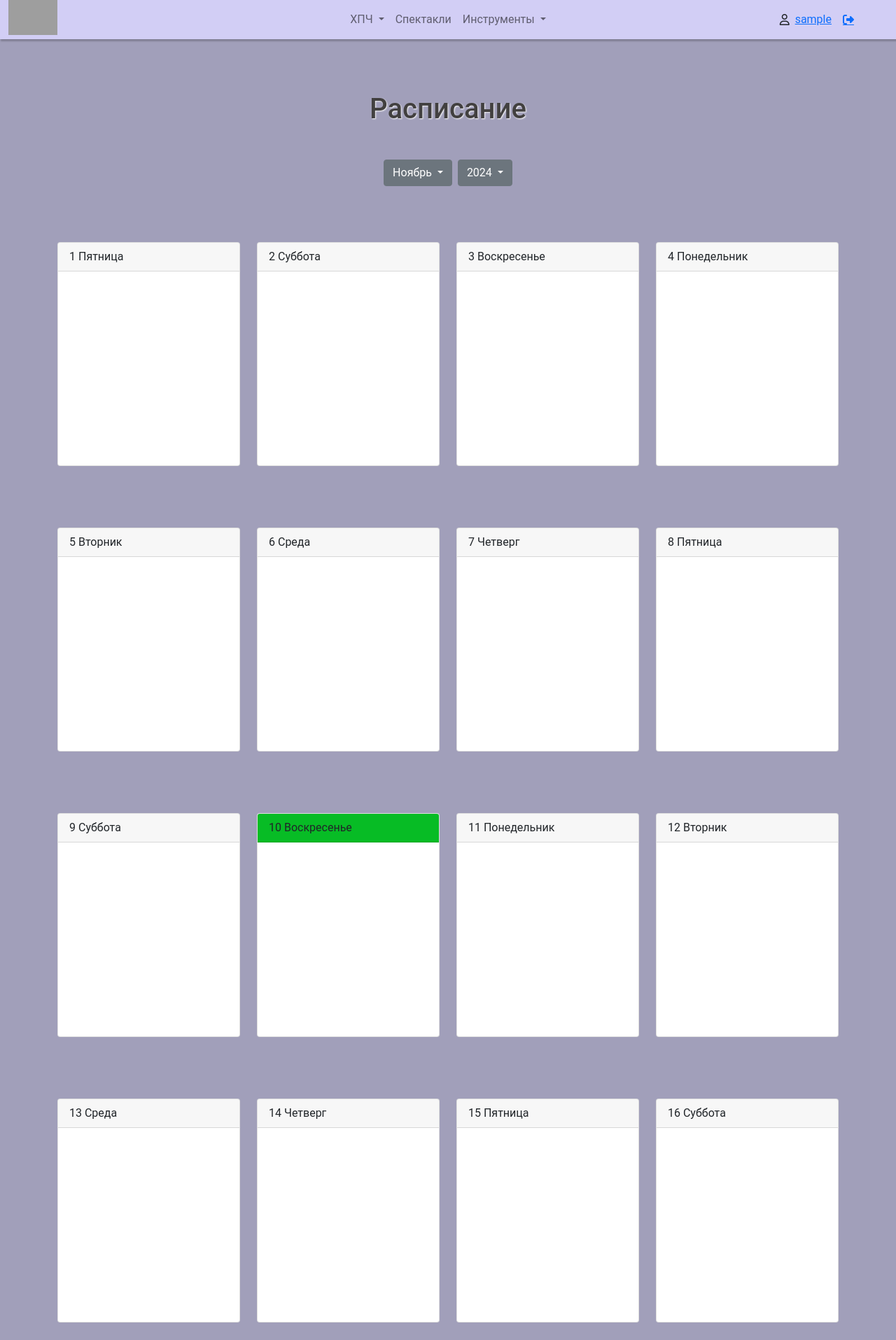
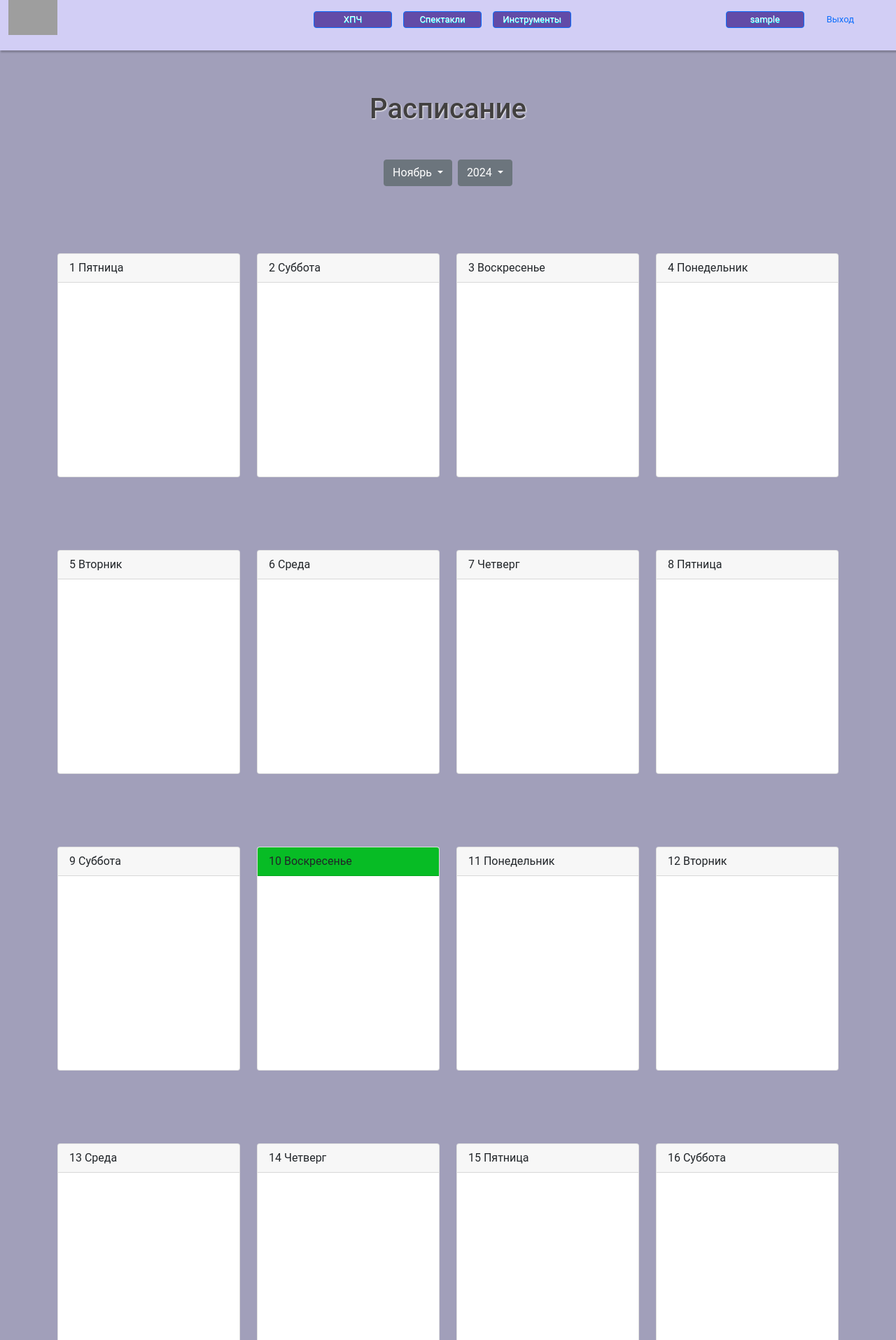
Before and after one commit to bukhantcev/Moh_2.0, a Django app: page / in a window 1280 px wide. Shown: the top 1915 px of the page at 70% size. Run offline with Django 5.2, Linux system fonts and the light colour scheme; the visitor is signed in with stand-in values (Sample User, id 1); data that the repository does not hold is empty; style sheets or scripts are compiled from the project's sources; some libraries are stand-ins or nearby versions; grey boxes are pictures that could not be loaded.

Commit message:
moh2.0_novosib

```diff
--- a/accounts/models.py
+++ b/accounts/models.py
@@ -8,7 +8,8 @@ from django.contrib.auth.models import User
 class Profile(models.Model):
     user = models.OneToOneField(User, on_delete=models.CASCADE, verbose_name='Username')
     phone = models.CharField(max_length=20, verbose_name="Номер телефона")
-    dolgnost = models.CharField(max_length=50, verbose_name='Название подразделения')
+    podrazdelenie = models.CharField(max_length=50, verbose_name='Название подразделения', default='', blank=True)
+    dolgnost = models.CharField(max_length=50, verbose_name='Должность', default='', blank=True)
 
     @receiver(post_save, sender=User)
     def create_user_profile(sender, instance, created, **kwargs):
--- a/main/models.py
+++ b/main/models.py
@@ -91,7 +91,7 @@ def calendar (result='', user_valid=False, card_header_bg_color='', author=''):
     </div>
   </div>
 </div>\n'''
-        result = result + f'<div class="col h-100" style="padding-top: 4rem" id="id_card_{i+1}"><div class="card" style="height: 20rem" ><div class="card-header" style="font-size: 1rem; {today_color}">{i+1} {weekdays[date.weekday()]}</div><div class="card-body"><ul style="margin-right: 2rem">{event_li}</ul></p></div></div></div>\n'
+        result = result + f'<div class="col h-100" style="padding-top: 5rem" id="id_card_{i+1}"><div class="card" style="height: 20rem" ><div class="card-header" style="font-size: 1rem; {today_color}">{i+1} {weekdays[date.weekday()]}</div><div class="card-body"><ul style="margin-right: 2rem">{event_li}</ul></p></div></div></div>\n'
     return result
 
 def calendar_switch_month(): #---------------------MONTS
--- a/main/static/main/css/main.css
+++ b/main/static/main/css/main.css
@@ -24,7 +24,7 @@
 
 
 /*=============================================General===============================================*/
-h1 {
+h1, h3 {
     color: #424040;
     text-shadow: 1px 1px 2px rgb(248, 248, 248);
 }
@@ -32,21 +32,31 @@ h1 {
 html, body{
     height: 100%;
 }
+a {
+    text-decoration: none;
+    transition: .15s ease-in-out;
+}
+.nav-link{
+    color: #fff;
+}
+.active{
+    color: #fff;
+}
+.linkNbtn :hover{
+    text-shadow: 4px 4px 4px rgb(249, 237, 163);
+    transition: .15s ease;
+}
+.linkNbtn {
 
+    transition: .15s ease;
+}
 body{
     min-width: 334px;
     font-family: "Roboto", sans-serif;
     background-color: var(--base-color);
 
 }
-.navbar-light .navbar-nav:hover{
-    color: var(--shadow-color);
-    box-shadow: 0px 0px 2px 3px rgba(24, 4, 203, .1);
 
-}
-.navbar-light .navbar-nav .nav-link:hover{
-    color: var(--text-hover-color);
-}
 
 .wrapper{
     min-height: 100%;
@@ -60,40 +70,56 @@ main.main{
 footer.footer{
     position: relative;
 }
-.btn-link {
-    --bs-btn-color: #fff;
-    --bs-btn-bg: ##d2cef5;
-    --bs-btn-border-color: #d2cef5;
-    --bs-btn-hover-color: #bbb5f3;
-    --bs-btn-hover-bg: #bbb5f3;
-    --bs-btn-hover-border-color: #bbb5f3;
-    --bs-btn-focus-shadow-rgb: 60,153,110;
-    --bs-btn-active-color: #fff;
-    --bs-btn-active-bg: #fff;
-    --bs-btn-active-border-color: #bbb5f3;
-    --bs-btn-active-shadow: inset 0 3px 5px rgba(0, 0, 0, 0.125);
-    --bs-btn-disabled-color: #fff;
-    --bs-btn-disabled-bg: #d2cef5;
-    --bs-btn-disabled-border-color: #d2cef5;
-    text-decoration: none;
+
+
+  .btn-custom {
+    color: #fff;
+    background-color: #624ba7;
+    border-color: #0d6efd;
+    width: 15rem;
+    margin-bottom: 0.2rem;
+    text-shadow: 0.5px 0.5px 0px rgb(2, 251, 255);
+  }
+  .btn-custom:hover{
+    color: rgb(246, 251, 143);
+    background-color: #3c2f61;
+    text-shadow: 1px 1px 1px rgb(255, 255, 255);
+  }
+
+  .btn-custom-header{
+    width: 7rem;
+    margin-bottom: 0px;
+    height: 1.5rem;
+    font-size: small;
+    padding: 0;
+    margin-right: 1rem;
+  }
+  .btn-custom-header-user{
+
+    margin-bottom: 16px;
 
   }
 
-  .btn-custom {
-    color: #fff;
-    background-color: #0bd3ee;
-    border-color: #0d6efd;
-    width: 15rem;
-    margin-bottom: 0.2rem;
+  .btn-custom-header-side{
+    margin-bottom: 1rem;
   }
+
   .btn-custom-delete {
     color: #fff;
     background-color: #ff0000;
     border-color: #0d6efd;
     width: 3rem;
+    text-shadow: 0.5px 0.5px 0px rgb(164, 44, 72);
+  }
+  .btn-custom-delete:hover{
+    color: rgb(255, 255, 255);
+    background-color: #951d1d;
+    text-shadow: 0.5px 0.5px 0px rgb(255, 255, 255);
   }
   .btn-primary {
     margin-top: 1rem;
+    background-color: #4b4266;
+    text-shadow: 0.5px 0.5px 0px rgb(2, 251, 255);
   }
 
  .show{
@@ -204,7 +230,9 @@ header .row {
     margin-top: 70px;
 }
 
-
+.w-80{
+    width: 80% !important;
+}
 
 
 @media only screen and (max-width : 575px) {
--- a/main/templates/main/folder.html
+++ b/main/templates/main/folder.html
@@ -9,7 +9,7 @@
 {% block main %}
 <div class="row">
     <div class="col d-flex justify-content-center" style="margin-top: 150px;">
-        <a href="edit_spect?id={{spect.id}}"><h1><button class="btn btn-custom">{{ spect.name }}</button></h1></a>
+        <a class="linkNbtn" href="edit_spect?id={{spect.id}}"><h1>{{ spect.name }}</h1></a>
 
     </div>
 
--- a/main/templates/main/index.html
+++ b/main/templates/main/index.html
@@ -6,9 +6,9 @@
 <main class="main" id="main">
   <div class="main-header">
     <div class="container-fluid h-100">
-      <h1 class="text-center" style="margin-top: 8rem; margin-bottom: 3rem;">
-        Расписание
-      </h1>
+
+        <a href="{{ today }}" class="linkNbtn"><h1 class="text-center" style="margin-top: 8rem; margin-bottom: 3rem;">Расписание</h1></a>
+
       <div class="row">
         <div class="col d-flex justify-content-center">
           <div class="dropdown"><!--------------------------calendar------------------------>
@@ -71,9 +71,9 @@
 </main>
 
 <script>
-  window.addEventListener('load', () => {
+  function Today() {
     document.getElementById('auto-scroll').click();
-});
+};
 
 </script>
 
--- a/main/templates/main/layout.html
+++ b/main/templates/main/layout.html
@@ -49,7 +49,7 @@
       </div>
       <!--------------------------offcanvas------------------------>
 
-      <div class="offcanvas offcanvas-start w-50" tabindex="-1" id="offcanvasTop" aria-labelledby="offcanvasTopLabel">
+      <div class="offcanvas offcanvas-start w-80" tabindex="-1" id="offcanvasTop" aria-labelledby="offcanvasTopLabel">
         <div class="offcanvas-header">
           <div class="col-2"><!--logo-->
             <div class="logo-test"><a href="{% url 'home' %}?home=home" type="submit"><img
--- a/main/templates/main/offcanvas.html
+++ b/main/templates/main/offcanvas.html
@@ -2,48 +2,47 @@
   <div class="container-fluid justify-content-center">
     <div class="navbar" id="navbarNavDropdown">
       <ul class="navbar-nav  justify-content-center">
-        <a class="nav-link dropdown-toggle" href="#" id="navbarDropdownMenuLink" role="button" data-bs-toggle="dropdown"
+        <a href="#" id="navbarDropdownMenuLink" data-bs-toggle="dropdown"
           aria-expanded="false">
-          ХПЧ
+          <button type="button" class="btn btn-custom btn-custom-header btn-custom-header-side">ХПЧ</button>
         </a>
         <ul class="dropdown-menu" aria-labelledby="navbarDropdownMenuLink">
-          <li><button type="button" class="btn btn-link text-decoration-none" data-bs-dismiss="offcanvas"
-              aria-label="Close"><a class="nav-link active" aria-current="page" href="#main">Свет</a></button></li>
-          <li><button type="button" class="btn btn-link" data-bs-dismiss="offcanvas" aria-label="Close"><a
-                class="nav-link active" aria-current="page" href="#main">Звук</a></button></li>
-          <li><button type="button" class="btn btn-link" data-bs-dismiss="offcanvas" aria-label="Close"><a
-                class="nav-link active" aria-current="page" href="#main">Видео</a></button></li>
-          <li><button type="button" class="btn btn-link" data-bs-dismiss="offcanvas" aria-label="Close"><a
-                class="nav-link active" aria-current="page" href="#main">Машинисты</a></button></li>
-          <li><button type="button" class="btn btn-link" data-bs-dismiss="offcanvas" aria-label="Close"><a
-                class="nav-link active" aria-current="page" href="#main">Реквизиторы</a></button></li>
-          <li><button type="button" class="btn btn-link" data-bs-dismiss="offcanvas" aria-label="Close"><a
-                class="nav-link active" aria-current="page" href="#main">Костюмеры</a></button></li>
-          <li><button type="button" class="btn btn-link" data-bs-dismiss="offcanvas" aria-label="Close"><a
-                class="nav-link active" aria-current="page" href="#main">Гриммеры</a></button></li>
+            <li><a aria-current="page" href="#main"><button type="button" class="btn btn-custom" data-bs-dismiss="offcanvas"
+            aria-label="Close">Свет</button></a></li>
+            <li><a aria-current="page" href="#main"><button type="button" class="btn btn-custom" data-bs-dismiss="offcanvas"
+            aria-label="Close">Звук</button></a></li>
+            <li><a aria-current="page" href="#main"><button type="button" class="btn btn-custom" data-bs-dismiss="offcanvas"
+            aria-label="Close">Видео</button></a></li>
+            <li><a aria-current="page" href="#main"><button type="button" class="btn btn-custom" data-bs-dismiss="offcanvas"
+            aria-label="Close">Машинисты</button></a></li>
+            <li><a aria-current="page" href="#main"><button type="button" class="btn btn-custom" data-bs-dismiss="offcanvas"
+            aria-label="Close">Реквизит</button></a></li>
+            <li><a aria-current="page" href="#main"><button type="button" class="btn btn-custom" data-bs-dismiss="offcanvas"
+            aria-label="Close">Грим</button></a></li>
+            <li><a aria-current="page" href="#main"><button type="button" class="btn btn-custom" data-bs-dismiss="offcanvas"
+            aria-label="Close">Костюм</button></a></li>
+
         </ul>
         <li class="nav-item">
-          <a class="nav-link" href="/spects">Спектакли</a>
+          <a href="/spects"><button type="button" class="btn btn-custom btn-custom-header btn-custom-header-side">Спектакли</button></a>
         </li>
 
         {% if request.user.is_staff %}
         <li class="nav-item dropdown">
-          <a class="nav-link dropdown-toggle" href="#" id="navbarDropdownMenuLink1" role="button"
+          <a href="#" id="navbarDropdownMenuLink1"
             data-bs-toggle="dropdown" aria-expanded="false">
-            Инструменты
+            <button type="button" class="btn btn-custom btn-custom-header btn-custom-header-side">Инструменты</button>
           </a>
           <ul class="dropdown-menu" aria-labelledby="navbarDropdownMenuLink1" style="min-width: 12rem;">
 
 
 
 
-            <li><button type="button" class="btn btn-link text-decoration-none" data-bs-dismiss="offcanvas"
-                aria-label="Close"><a class="nav-link active" aria-current="page" onclick="AdminRedirect();" href="#"
-                  target="_top">Админ-страница</a></button></li>
-
-            <li><button type="button" class="btn btn-link text-decoration-none" data-bs-dismiss="offcanvas"
-              aria-label="Close"><a class="nav-link active" aria-current="page"
-                target="_top"><a href="?command=go_parsing">Расписание с сайта</a></button></li>
+            <li><a class="nav-link active" aria-current="page" onclick="AdminRedirect();" href="#"
+                  target="_top"><button type="button" class="btn btn-custom" data-bs-dismiss="offcanvas" aria-label="Close">Админ-страница</button></a></li>
+            <li><a class="nav-link active" aria-current="page" href="?command=go_parsing"
+                target="_top"><button type="button" class="btn btn-custom" data-bs-dismiss="offcanvas"
+                aria-label="Close">Расписание с сайта</button></a></li>
 
 
             <script>
--- a/main/templates/main/user-info.html
+++ b/main/templates/main/user-info.html
@@ -1,6 +1,5 @@
             <div class="header-top-phone d-flex align-items-center h-100 justify-content-end "
               style="padding-right: 3rem;">
-              <i class="fa-regular fa-user" style="padding-right: 0.5rem;"></i>
-              <a href="{% url 'room' %}" style="padding-right: 1rem;">{{ request.user.username }}</a>
-              <a href="{% url 'logout' %}" class="fa-solid fa-right-from-bracket"></a>
+              <a href="{% url 'room' %}" class="linkNbtn"><button class="btn btn-custom btn-custom-header btn-custom-header-user">{{ request.user.username }}</button></a>
+              <a href="{% url 'logout' %}" style="margin: 0 0 16px 16px; font-size: small;">Выход</a>
             </div>
```
